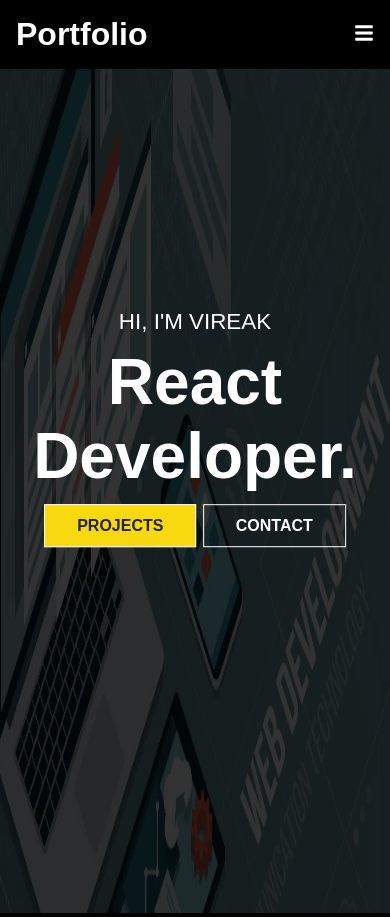
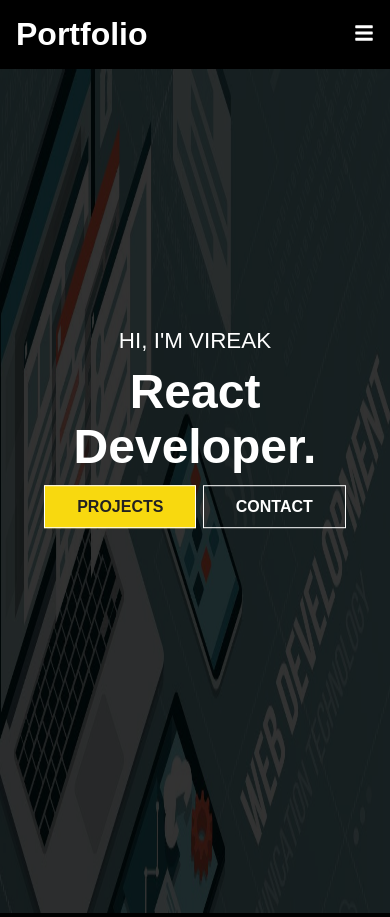
Before and after one commit to Kaeriv93/portfoliov3, a React (Create React App) app: page / in a window 390 px wide. Built offline with nearby package versions, Linux system fonts and the light colour scheme.

Commit message:
fixed some small bugs

```diff
--- a/src/App.js
+++ b/src/App.js
@@ -5,10 +5,11 @@ import Home from "./routes/home/Home";
 import Project from "./routes/project/Project";
 import { Routes, Route } from 'react-router-dom';
 
+
 function App() {
   return (
     <Routes>
-      <Route path = '/' element ={<Home/>}/>
+      <Route path ='/' element ={<Home/>}/>
       <Route path ='/about' element = {<About/>}/>
       <Route path ='/contact' element  = {<Contact/>}/>
       <Route path ='/project' element  = {<Project/>}/>
--- a/src/components/heroimg/HeroImg.styles.scss
+++ b/src/components/heroimg/HeroImg.styles.scss
@@ -49,3 +49,17 @@
 .content .btn{
     margin: 1rem 0.2rem;
 }
+
+@media screen and (max-width:640px) {
+    .hero .content{
+        h1{
+            font-size: 3rem;
+
+        }
+        p{
+            font-size: 1.4rem;
+        }
+
+
+    }
+}
--- a/src/components/navigation/navigation.styles.scss
+++ b/src/components/navigation/navigation.styles.scss
@@ -32,7 +32,7 @@
         position: absolute;
         top: 0;
         left: -100%;
-        z-index: -3;
+        z-index: 2;
         transition: 0.5s;
         li{
             padding: 1rem 0;
@@ -48,5 +48,6 @@
 
     .hamburger{
         display: initial;
+        z-index: 2;
     }
 }
```
